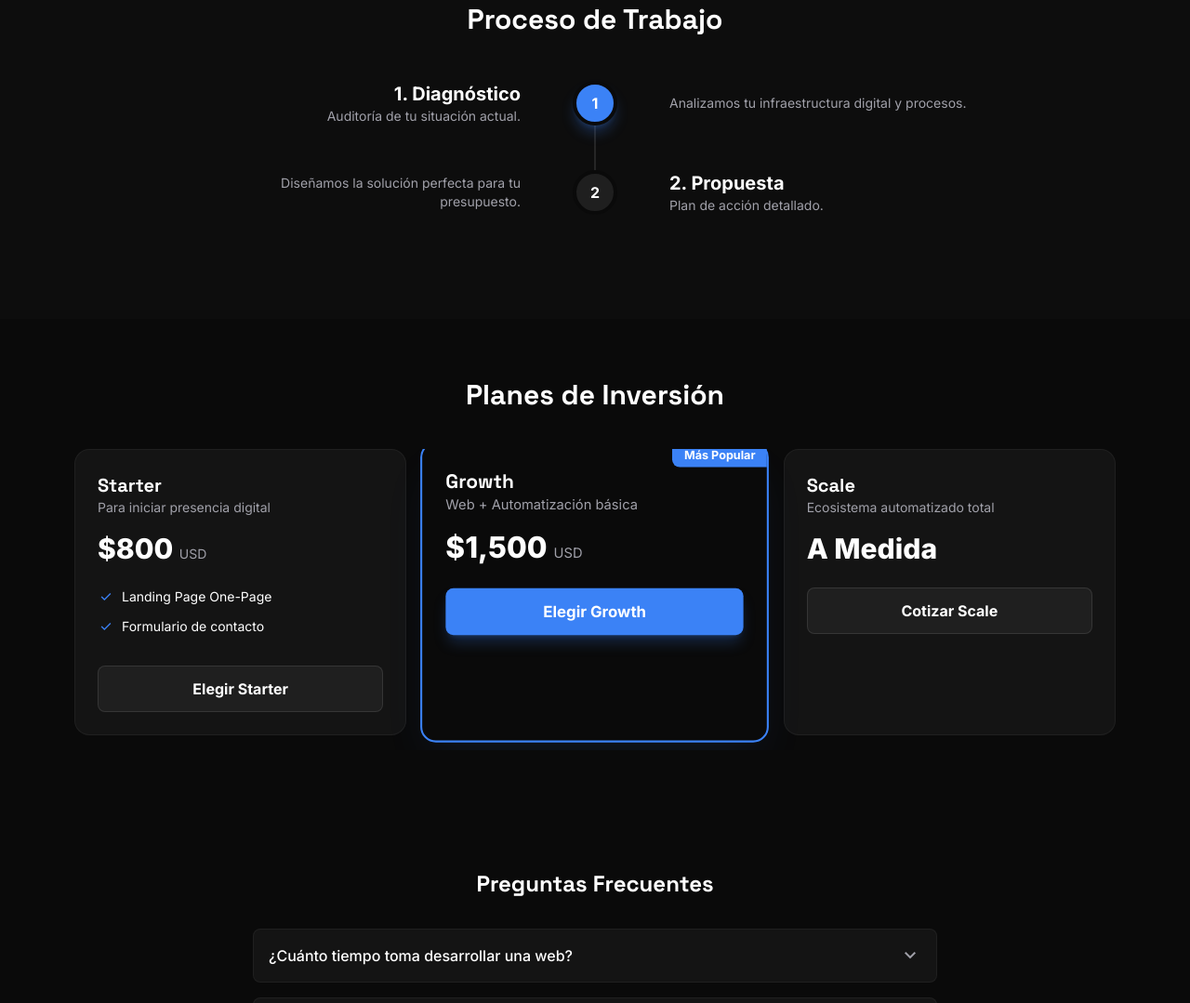
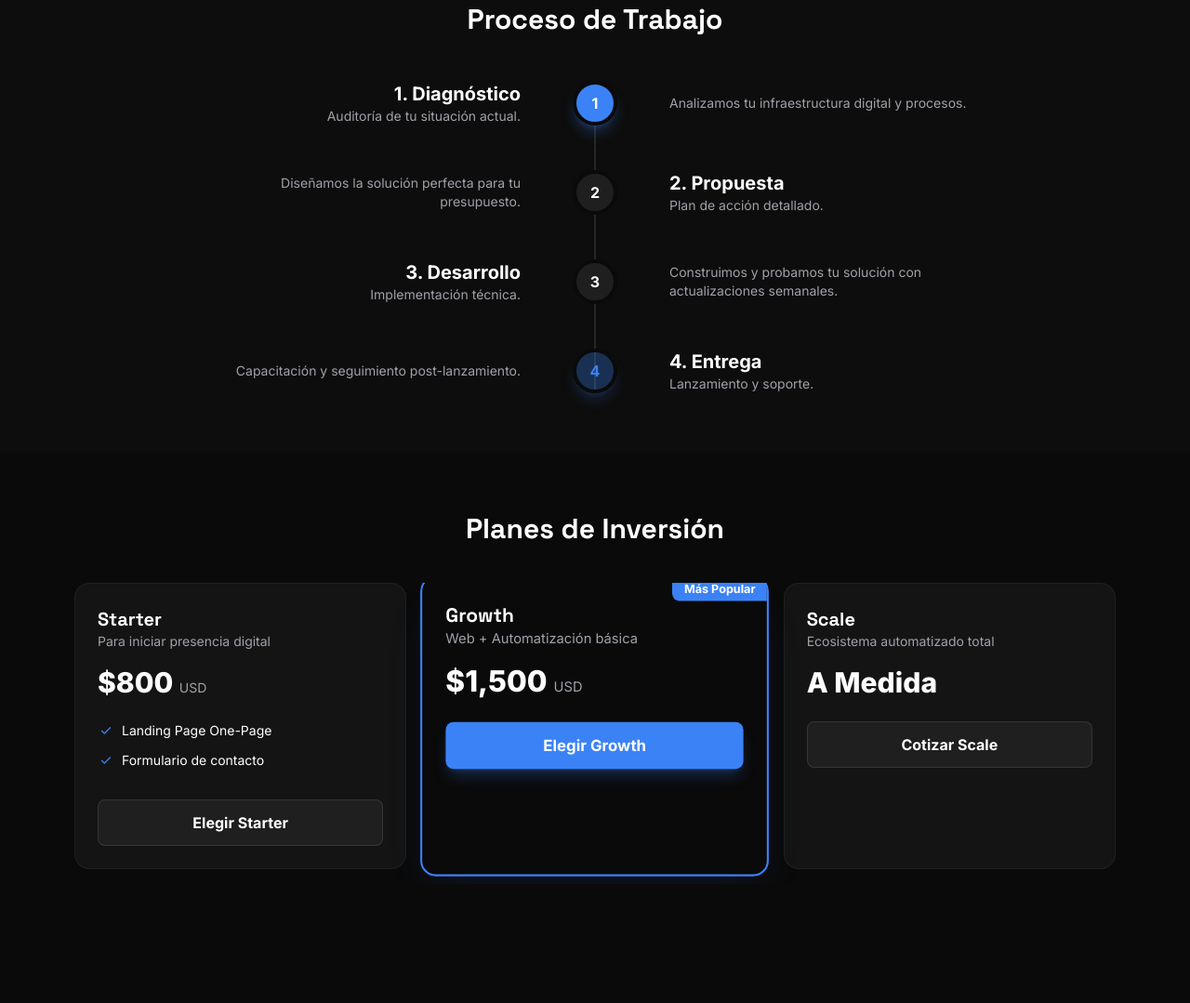
Before and after one commit to ferdinando04/vega-growth-system, a plain HTML site: page index.html in a window 1280 px wide. Shown: the part 3098-4177 px from the top of the page at 93% size. Drawn offline with nearby package versions, Linux system fonts and the light colour scheme.

Commit message:
fix: Completar sección Proceso de Trabajo con 4 pasos (Diagnóstico, Propuesta, Desarrollo, Entrega)

```diff
--- a/index.html
+++ b/index.html
@@ -629,6 +629,46 @@
                         </div>
                     </div>
                 </div>
+
+                <!-- Step 3 -->
+                <div class="relative flex flex-col md:flex-row gap-6 mb-12 items-start md:items-center">
+                    <div class="hidden md:flex flex-1 justify-end text-right px-8">
+                        <div>
+                            <h3 class="text-xl font-bold text-white">3. Desarrollo</h3>
+                            <p class="text-text-secondary text-sm">Implementación técnica.</p>
+                        </div>
+                    </div>
+                    <div
+                        class="relative z-10 flex-shrink-0 w-12 h-12 rounded-full bg-surface-highlight border-4 border-background-dark flex items-center justify-center text-white font-bold">
+                        3</div>
+                    <div class="flex-1 px-8 pl-16 md:pl-8">
+                        <div class="md:hidden mb-2">
+                            <h3 class="text-xl font-bold text-white">Desarrollo</h3>
+                            <p class="text-text-secondary text-sm">Implementación técnica.</p>
+                        </div>
+                        <div class="hidden md:block text-text-secondary text-sm">Construimos y probamos tu solución con
+                            actualizaciones semanales.</div>
+                    </div>
+                </div>
+
+                <!-- Step 4 -->
+                <div class="relative flex flex-col md:flex-row gap-6 items-start md:items-center">
+                    <div class="hidden md:block flex-1 text-right px-8 text-text-secondary text-sm">Capacitación y
+                        seguimiento post-lanzamiento.</div>
+                    <div
+                        class="relative z-10 flex-shrink-0 w-12 h-12 rounded-full bg-primary/30 border-4 border-background-dark flex items-center justify-center text-primary font-bold shadow-lg shadow-primary/20">
+                        4</div>
+                    <div class="flex-1 px-8 pl-16 md:pl-8">
+                        <div class="md:hidden mb-2">
+                            <h3 class="text-xl font-bold text-white">Entrega</h3>
+                            <p class="text-text-secondary text-sm">Lanzamiento y soporte.</p>
+                        </div>
+                        <div class="hidden md:block">
+                            <h3 class="text-xl font-bold text-white">4. Entrega</h3>
+                            <p class="text-text-secondary text-sm">Lanzamiento y soporte.</p>
+                        </div>
+                    </div>
+                </div>
             </div>
         </div>
     </section>
```
